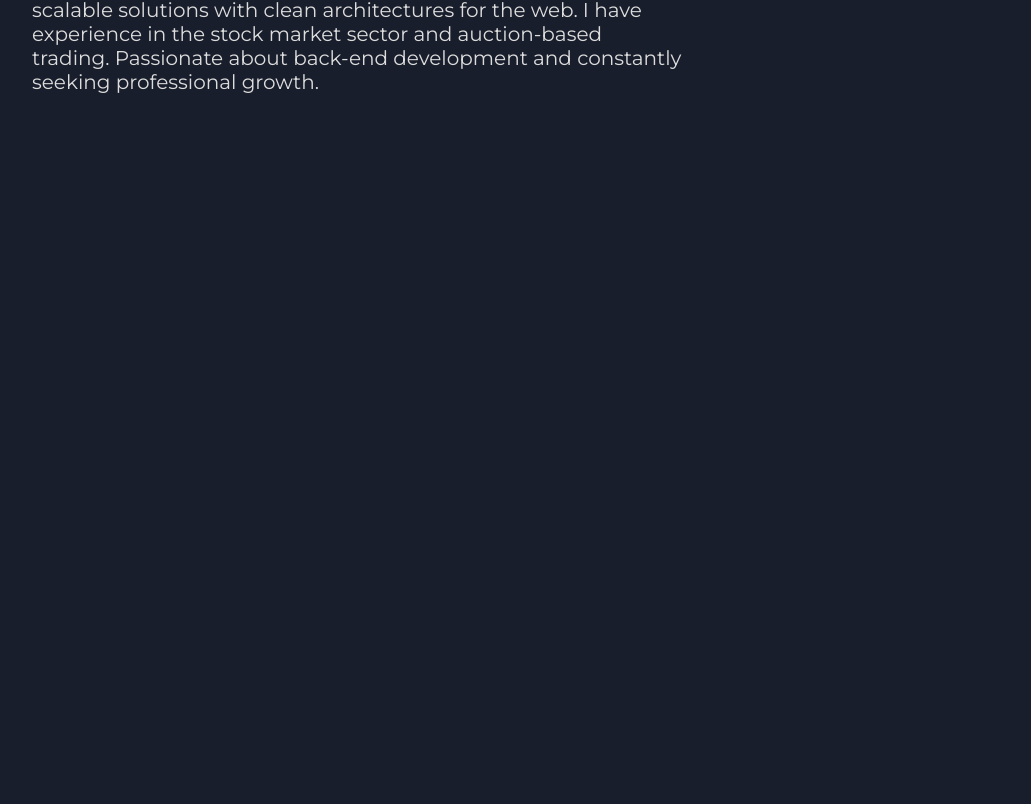
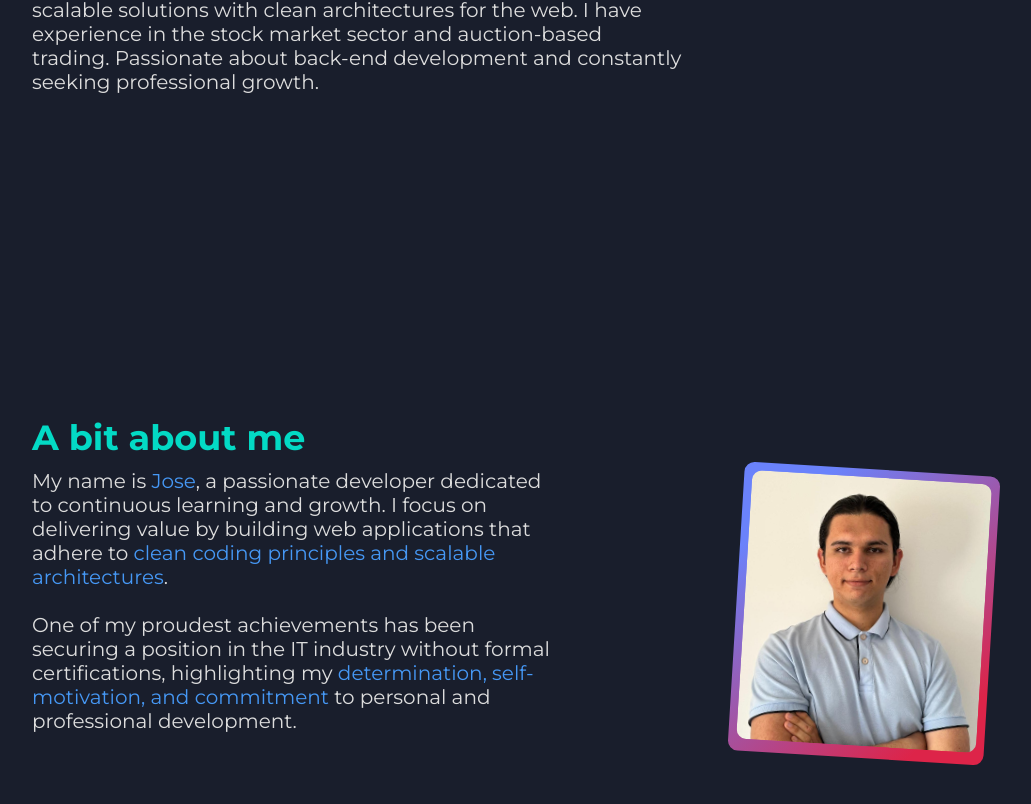
Before and after one commit to josesaulguerrero/Portfolio, an Angular app: page / in a window 1280 px wide. Shown: the part 394-1198 px from the top of the page, without its empty margins (128-1159 px from the left). Before the commit the page ends 800 px from the top, so only its background shows below. Built offline with nearby package versions, Linux system fonts and the light colour scheme.

Commit message:
Added information about me.

```diff
--- /dev/null
+++ b/src/app/about-me/about-me.component.css
@@ -0,0 +1,45 @@
+:host {
+  display: flex;
+  align-items: flex-start;
+  justify-content: center;
+  width: 100%;
+  min-height: 100vh;
+  height: 100%;
+}
+
+.content {
+  display: flex;
+  flex-direction: row;
+  justify-content: space-between;
+  align-items: flex-start;
+  gap: 30px;
+}
+
+.description {
+  max-width: 55%;
+}
+
+.picture-frame {
+  transform: rotate(3.5deg);
+  padding: 8px;
+  border-radius: 10px;
+  background: var(--gradient);
+}
+
+.picture {
+  border-radius: inherit;
+}
+
+/*table media-query*/
+@media screen and (max-width: 768px) {
+  .content {
+    flex-direction: column;
+    justify-content: space-between;
+    align-items: center;
+  }
+
+  .description {
+    min-width: 100%;
+    max-width: 100%;
+  }
+}
--- /dev/null
+++ b/src/app/about-me/about-me.component.html
@@ -0,0 +1,31 @@
+<section class="about" id="about">
+  <h2 class="title title--small">A bit about me</h2>
+  <section class="content">
+    <p class="description text--large">
+      My name is <span class="text--focus">Jose</span>, a passionate developer
+      dedicated to continuous learning and growth. I focus on delivering value
+      by building web applications that adhere to
+      <span class="text--focus"
+        >clean coding principles and scalable architectures</span
+      >.
+
+      <br />
+      <br />
+
+      One of my proudest achievements has been securing a position in the IT
+      industry without formal certifications, highlighting my
+      <span class="text--focus"
+        >determination, self-motivation, and commitment</span
+      >
+      to personal and professional development.
+    </p>
+    <figure class="picture-frame">
+      <img
+        width="240"
+        src="./profile-pic.jpg"
+        alt="Jose's profile picture"
+        class="picture"
+      />
+    </figure>
+  </section>
+</section>
--- a/src/app/app.component.css
+++ b/src/app/app.component.css
@@ -2,5 +2,8 @@
   width: 100%;
   max-width: 1000px;
   display: flex;
-  justify-content: center;
+  flex-direction: column;
+  justify-content: space-between;
+  align-items: center;
+  padding: 0 20px;
 }
--- a/src/app/app.component.html
+++ b/src/app/app.component.html
@@ -1 +1,2 @@
 <app-hero></app-hero>
+<app-about-me></app-about-me>
--- a/src/app/app.component.ts
+++ b/src/app/app.component.ts
@@ -1,6 +1,7 @@
 import { Component } from '@angular/core';
+
+import { AboutMeComponent } from './about-me/about-me.component';
 // import { RouterOutlet } from '@angular/router';
-
 import { HeroComponent } from './hero/hero.component';
 
 @Component({
@@ -8,6 +9,7 @@ import { HeroComponent } from './hero/hero.component';
   imports: [
     // RouterOutlet,
     HeroComponent,
+    AboutMeComponent,
   ],
   templateUrl: './app.component.html',
   styleUrl: './app.component.css',
--- a/src/app/hero/hero.component.css
+++ b/src/app/hero/hero.component.css
@@ -1,15 +1,14 @@
 :host {
   width: 100%;
+  min-height: 100vh;
   /* height: calc(100vh - 70px); accounts for the 70px the navbar takes */
   display: flex;
   flex-direction: column;
   justify-content: center;
   align-items: flex-start;
-  padding: 0 20px;
 }
 
 .greeting {
-  margin: 10px 0;
   font-weight: 600;
 }
 
--- a/src/styles.css
+++ b/src/styles.css
@@ -38,12 +38,14 @@ body {
 
 .title--small {
   font-size: 3.5rem;
-  color: var(--secondary-color);
+  color: var(--main-color);
+  margin: 10px 0;
 }
 
 .title--large {
   font-size: 5rem;
   color: var(--main-color);
+  margin: 10px 0;
 }
 
 .text--small {
@@ -60,3 +62,8 @@ body {
   font-size: 2rem;
   color: var(--text);
 }
+
+.text--focus {
+  font-size: inherit;
+  color: var(--secondary-color);
+}
```
Also changed, not shown: src/app/about-me/about-me.component.ts (added, +11 -0 lines), public/profile-pic.jpg (added), 1 other file (tests, documents, lock files or other folders).
